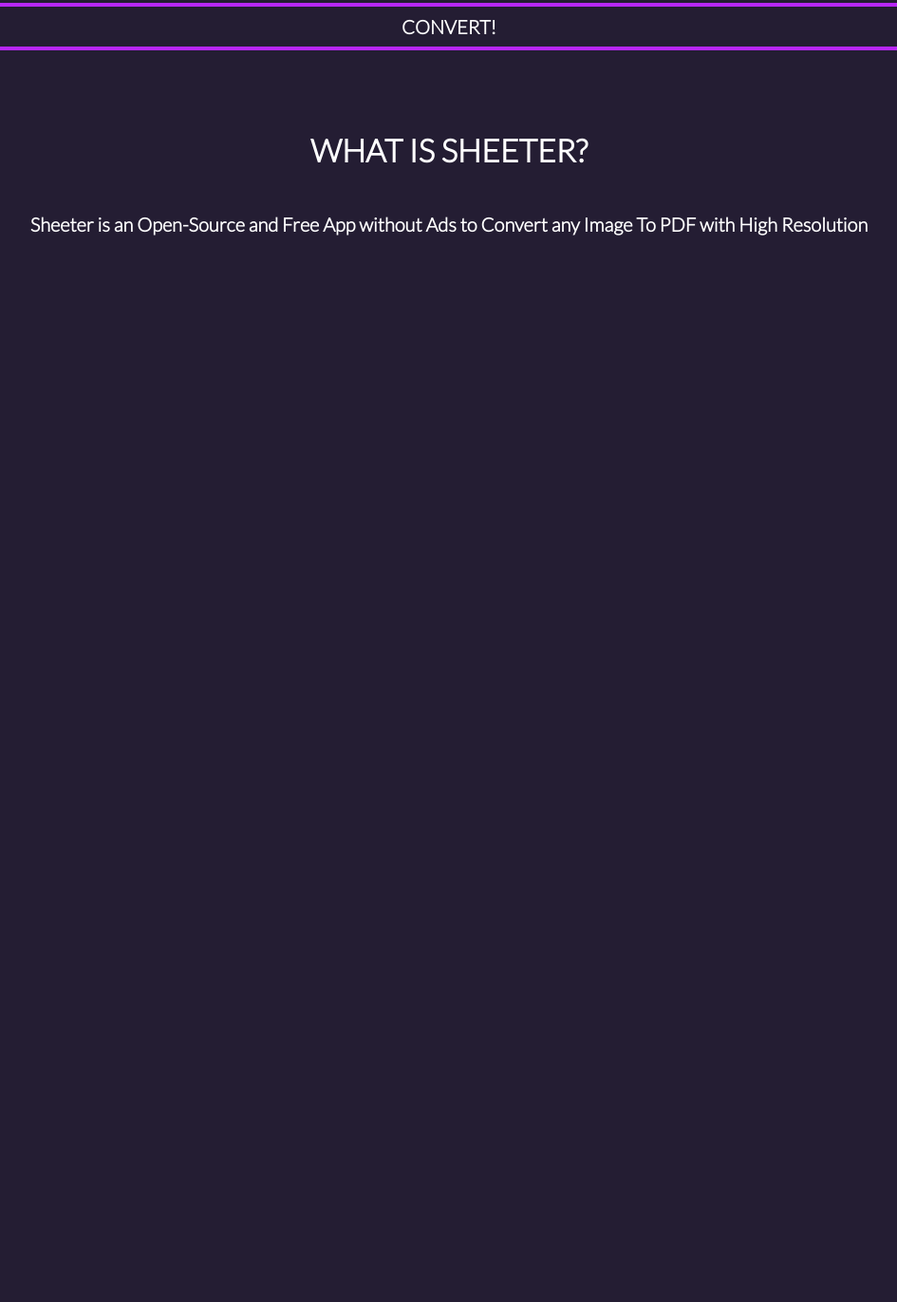
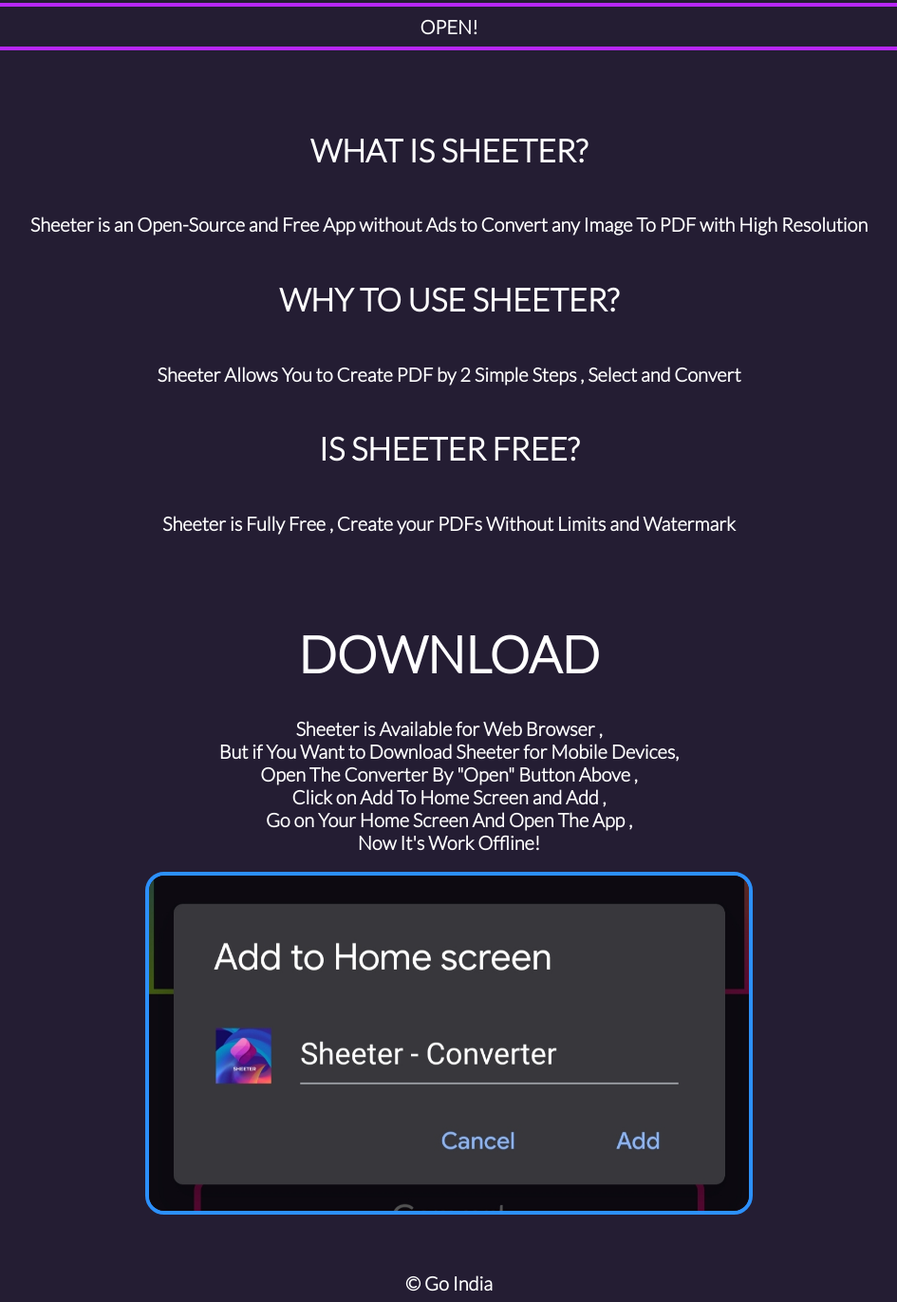
Before and after one commit to Go-India101/sheeter, a plain HTML site: page index.html in a window 1280 px wide. Shown: the part 788-2159 px from the top of the page at 95% size, without its empty margins (167-1112 px from the left). Before the commit the page ends 1044 px from the top, so only its background shows below. Drawn offline with Linux system fonts and the light colour scheme.

Commit message:
Add files via upload

```diff
--- a/index.html
+++ b/index.html
@@ -33,6 +33,11 @@
 			}
 			.shot1{
 				width: 80%;
+				border: 4px solid #2c90fc;
+				border-radius: 20px;
+			}
+			.shot2{
+				width: 50%;
 				border: 4px solid #2c90fc;
 				border-radius: 20px;
 			}
@@ -117,6 +122,15 @@
 				background-color: #b827fc;
 				cursor: pointer;
 			}
+			.copyright{
+					font-weight: bold;
+					font-size: 15pt;
+					color: #ffffff;
+			}
+			.copyright:hover{
+				color: #008aff;
+				cursor: pointer;
+			}
 
 	</style>
 </head>
@@ -126,9 +140,16 @@
 <div id="scrollpath"></div>
 	<h1>Sheeter</h1><br>
 	<img src="1.png" class="shot1"><br><br><br><br>
-	<a href="converter.html"><button>CONVERT!</button></a><br><br><br><br>
+	<a href="converter.html"><button>OPEN!</button></a><br><br><br><br>
 	<h2>WHAT IS SHEETER?</h2><br>
-	<font class="text">Sheeter is an Open-Source and Free App without Ads to Convert any Image To PDF with High Resolution </font>
+	<font class="text">Sheeter is an Open-Source and Free App without Ads to Convert any Image To PDF with High Resolution </font><br><br>
+	<h2>WHY TO USE SHEETER?</h2><br>
+	<font class="text">Sheeter Allows You to Create PDF by 2 Simple Steps , Select and Convert</font><br><br>
+	<h2>IS SHEETER FREE?</h2><br>
+	<font class="text">Sheeter is Fully Free , Create your PDFs Without Limits and Watermark</font><br><br><br><br>
+	<h1>DOWNLOAD</h1>
+	<font class="text">Sheeter is Available for Web Browser , <br>But if You Want to Download Sheeter for Mobile Devices, <br>Open The Converter By "Open" Button Above , <br>Click on Add To Home Screen and Add , <br>Go on Your Home Screen And Open The App , <br>Now It's Work Offline!</font><br><br><img src="2.jpg" class="shot2"><br><br><br><br>
+	<a href="https://go-india101.github.io/home/" style="text-decoration: none;"><font class="copyright">&copy; Go India</font>
 	<script type="text/javascript">
 	let progress = document.getElementById('progressbar');
 	let totalHeight = document.body.scrollHeight - window.innerHeight;
```
Also changed, not shown: converter.html (+1 -1 lines), 2.jpg (added).
